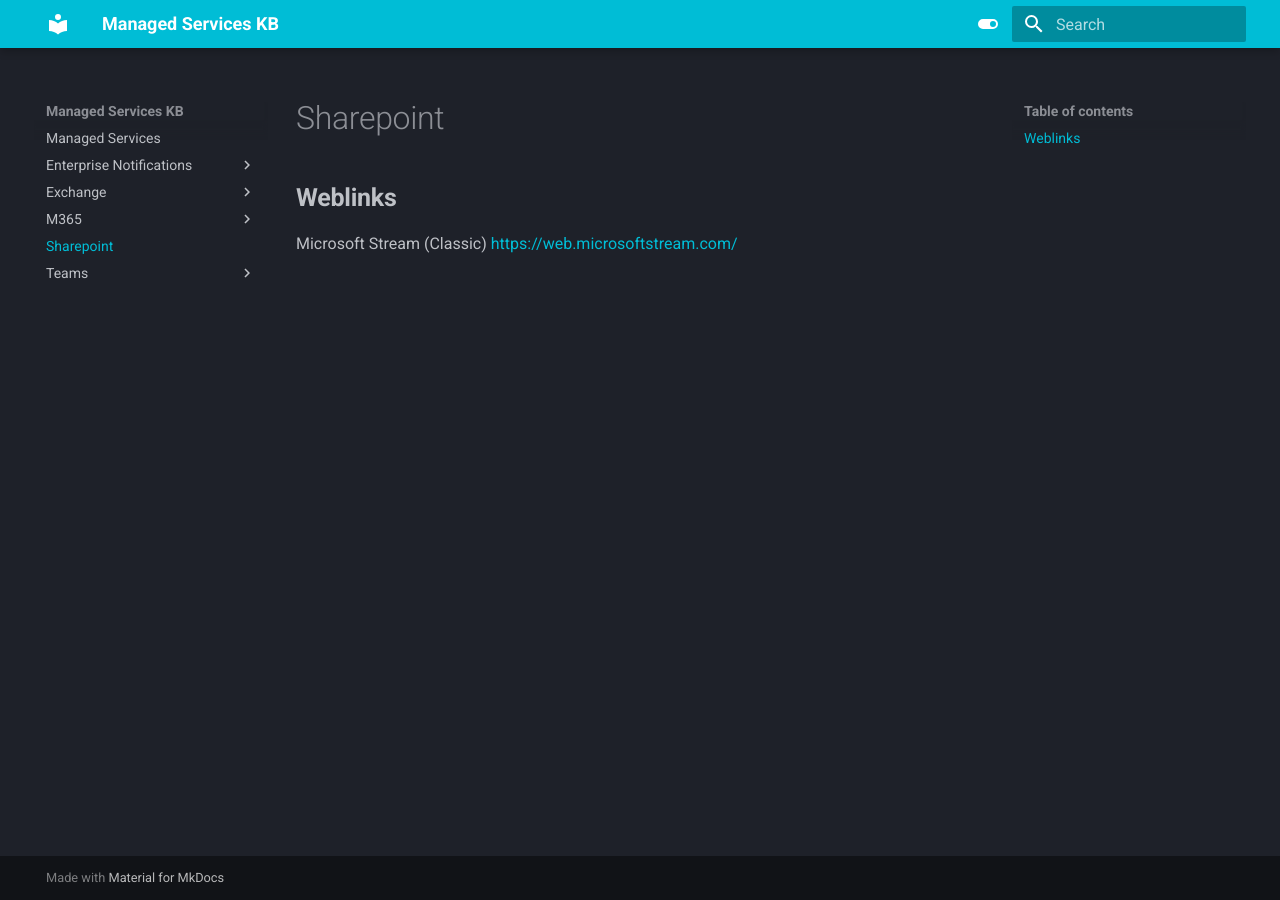
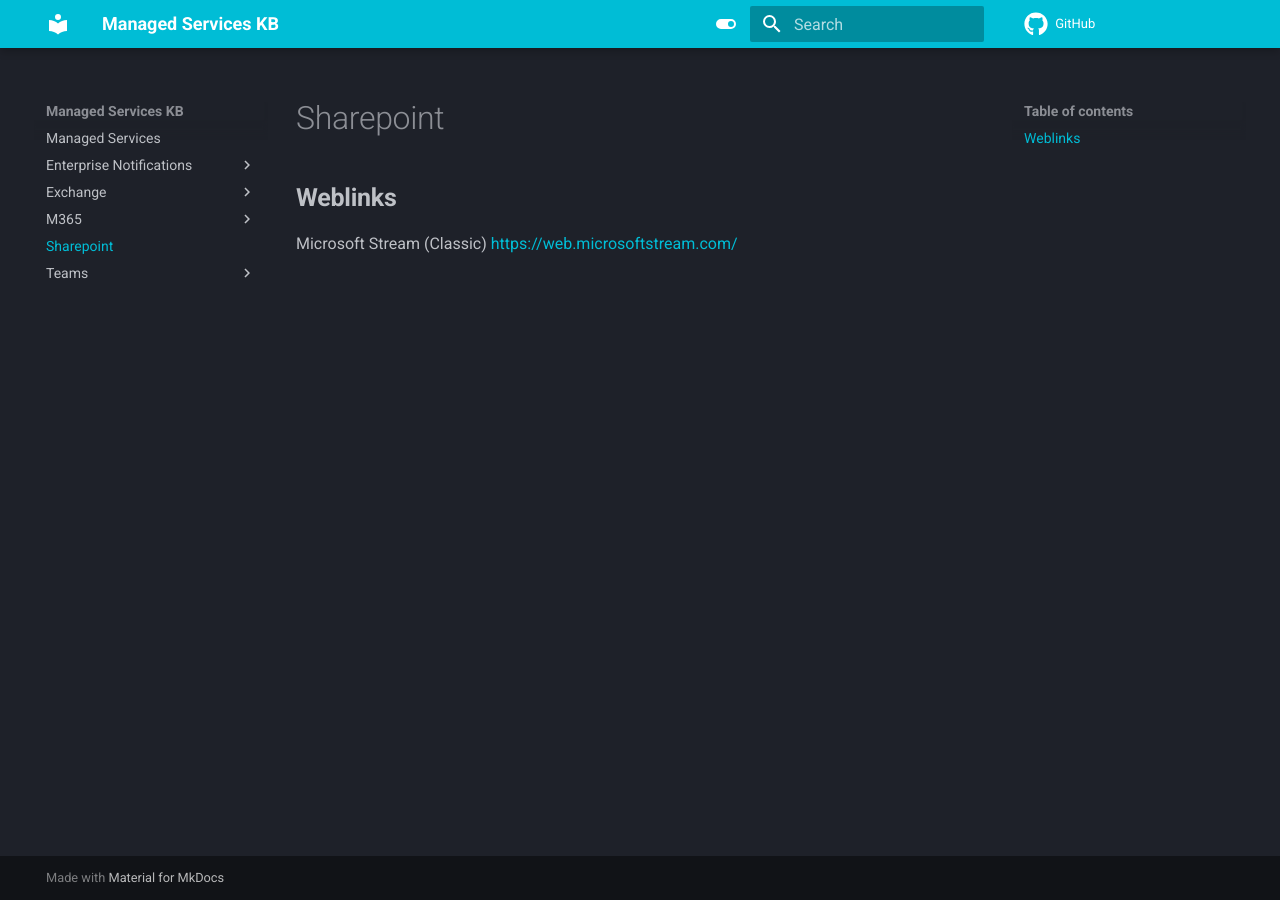
Before and after one commit to gpegues/MKDocs_Dev, an MkDocs documentation site: the page built from docs/Sharepoint.md, in a window 1280 px wide. Built offline with MkDocs 1.6.1 and Material for MkDocs 9.7.7, drawn with Linux system fonts in a browser that asks for light colours; comment, search, counter and statistics services are not loaded.

Commit message:
New: Github repo top right

```diff
--- a/mkdocs.yml
+++ b/mkdocs.yml
@@ -3,6 +3,8 @@
   - stylesheets/extra.css
 theme:
   name: material
+  icon:
+    repo: fontawesome/brands/github
   features:
     - toc.follow
    # - toc.integrate
@@ -37,6 +39,7 @@
   - pymdownx.details
   - pymdownx.snippets
   - pymdownx.superfences
+repo_url: https://github.com/orgs/rivcoit/teams/rcit-tsb-m365/repositories
 plugins:
   - search: # necessary for search to work
       separator: '[\s\-,:!=\[\]()"/]+|(?!\b)(?=[A-Z][a-z])|\.(?!\d)|&[lg]t;'
```
